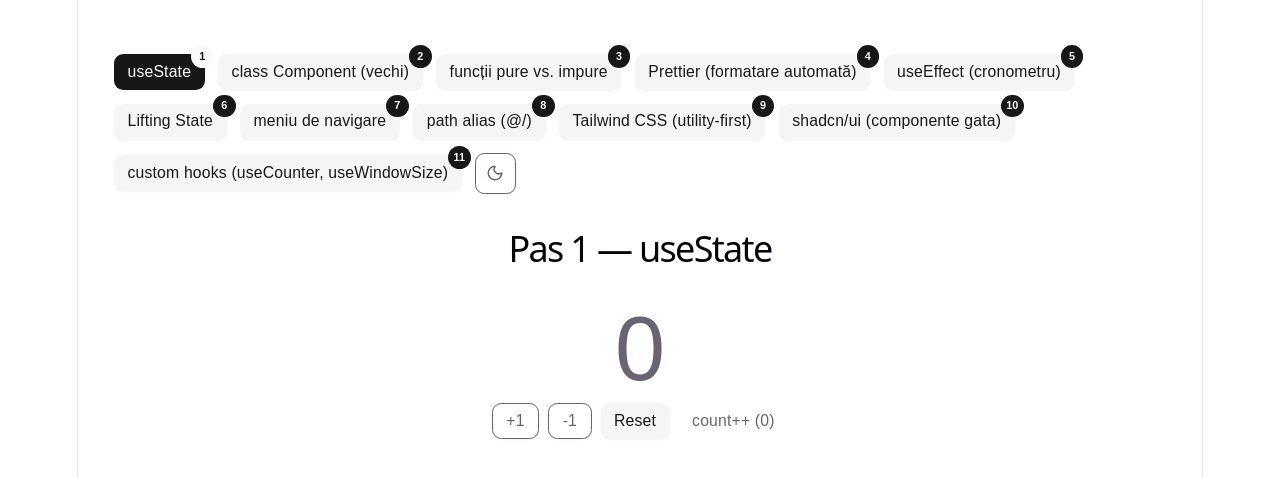
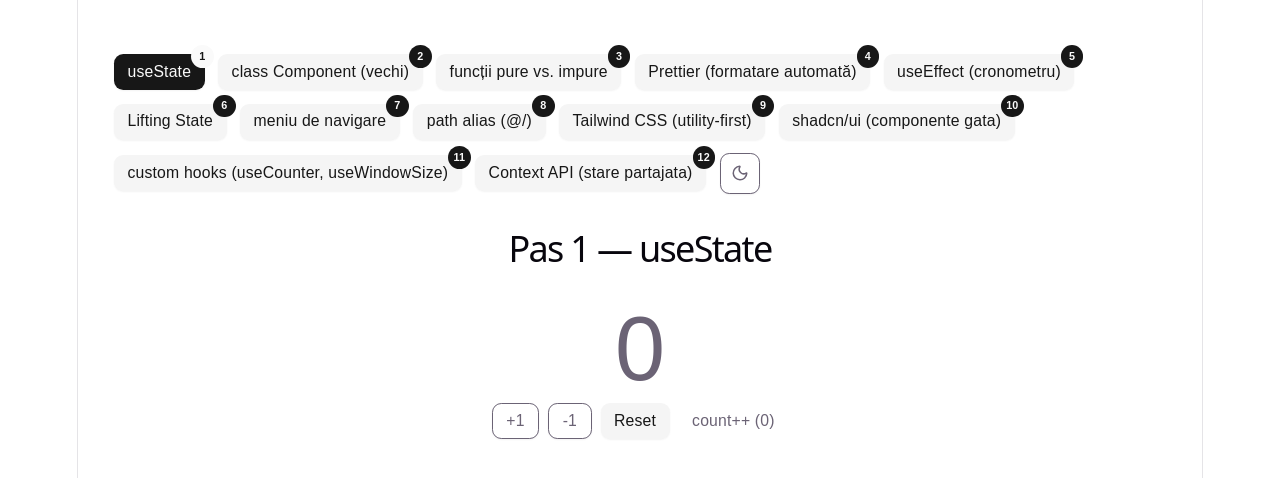
Before and after one commit to vculea/react-basics-tutorial, a React (Vite) app: page / in a window 1280 px wide. Shown: the top 478 px of the page. Built offline with nearby package versions, Linux system fonts and the light colour scheme.

Commit message:
Context API

```diff
--- a/src/App.tsx
+++ b/src/App.tsx
@@ -1,4 +1,3 @@
-import { useState } from "react";
 import type { ReactNode } from "react";
 import { Counter } from "@/demos/Counter";
 import { CounterClass } from "@/demos/CounterClass";
@@ -11,8 +10,10 @@ import { PathAlias } from "@/demos/PathAlias";
 import { TailwindSetup } from "@/demos/TailwindSetup";
 import { ShadcnSetup } from "@/demos/ShadcnSetup";
 import { CustomHooks } from "@/demos/CustomHooks";
+import { ContextDemo } from "@/demos/ContextDemo";
 import { DemoTab } from "@/components/DemoTab";
 import { ThemeToggle } from "@/components/ThemeToggle";
+import { ActiveStepProvider, useActiveStep } from "@/context/ActiveStepProvider";
 
 // Sursa unica de adevar: activeId. Titlul, continutul si butonul selectat
 // se DERIVEAZA din el — nu tinem in state si lista si elementul activ separat.
@@ -30,19 +31,19 @@ const demos: Demo[] = [
   { id: "path-alias", step: 8, title: "path alias (@/)", element: <PathAlias /> },
   { id: "tailwind-setup", step: 9, title: "Tailwind CSS (utility-first)", element: <TailwindSetup /> },
   { id: "shadcn-setup", step: 10, title: "shadcn/ui (componente gata)", element: <ShadcnSetup /> },
-  { id: "custom-hooks", step: 11, title: "custom hooks (useCounter, useWindowSize)", element: <CustomHooks /> }
+  { id: "custom-hooks", step: 11, title: "custom hooks (useCounter, useWindowSize)", element: <CustomHooks /> },
+  { id: "context", step: 12, title: "Context API (stare partajata)", element: <ContextDemo /> }
 ];
 
-function App() {
-  // useState: selectia traieste in memoria React — se pierde la refresh.
-  const [activeId, setActiveId] = useState(demos[0].id);
-  const active = demos.find(d => d.id === activeId) ?? demos[0];
+function AppContent() {
+  const { activeId, setActiveId, steps } = useActiveStep();
+  const active = steps.find(demo => demo.id === activeId) ?? steps[0];
 
   return (
     <div style={{ padding: "2rem", fontFamily: "sans-serif" }}>
       {/* paddingTop lasă spațiu pentru badge-urile care depășesc chenarul butonului */}
       <nav style={{ display: "flex", flexWrap: "wrap", gap: "0.75rem", paddingTop: "1rem", marginBottom: "1.5rem", alignItems: "center" }}>
-        {demos.map(d => (
+        {steps.map(d => (
           <DemoTab key={d.id} step={d.step} title={d.title} active={d.id === activeId} onClick={() => setActiveId(d.id)} />
         ))}
         <ThemeToggle />
@@ -55,4 +56,12 @@ function App() {
   );
 }
 
+function App() {
+  return (
+    <ActiveStepProvider steps={demos}>
+      <AppContent />
+    </ActiveStepProvider>
+  );
+}
+
 export default App;
--- /dev/null
+++ b/src/context/ActiveStepProvider.tsx
@@ -0,0 +1,53 @@
+// Pas 12 — Context API.
+// De ce: activeId este folosit de meniul din header si de continutul paginii.
+// Context il pune intr-o singura sursa, citita direct de orice descendent,
+// fara props trecute prin componente care nu au nevoie de ele.
+
+import { createContext, useContext, useEffect, useState } from "react";
+import type { Dispatch, ReactNode, SetStateAction } from "react";
+
+export type Step = {
+  id: string;
+  step: number;
+  title: string;
+  element: ReactNode;
+};
+
+type ActiveStepContextValue = {
+  activeId: string;
+  setActiveId: Dispatch<SetStateAction<string>>;
+  steps: Step[];
+};
+
+type Props = {
+  steps: Step[];
+  children: ReactNode;
+};
+
+const ACTIVE_STEP_STORAGE_KEY = "active-step-id";
+
+// undefined este intentionat: hook-ul poate detecta un consumator fara provider.
+const ActiveStepContext = createContext<ActiveStepContextValue | undefined>(undefined);
+
+export function ActiveStepProvider({ steps, children }: Props) {
+  const [activeId, setActiveId] = useState(() => {
+    const savedId = localStorage.getItem(ACTIVE_STEP_STORAGE_KEY);
+    return savedId !== null && steps.some(step => step.id === savedId) ? savedId : steps[0].id;
+  });
+
+  useEffect(() => {
+    localStorage.setItem(ACTIVE_STEP_STORAGE_KEY, activeId);
+  }, [activeId]);
+
+  return <ActiveStepContext.Provider value={{ activeId, setActiveId, steps }}>{children}</ActiveStepContext.Provider>;
+}
+
+export function useActiveStep() {
+  const context = useContext(ActiveStepContext);
+
+  if (context === undefined) {
+    throw new Error("useActiveStep trebuie apelat sub <ActiveStepProvider>.");
+  }
+
+  return context;
+}
--- /dev/null
+++ b/src/demos/ContextDemo.tsx
@@ -0,0 +1,90 @@
+// Pas 12 — Context API.
+// De ce: pasul activ este necesar in locuri diferite ale aplicatiei. Provider-ul
+// este singura sursa de adevar, iar toti consumatorii impart aceeasi stare.
+// Spre deosebire de Pas 11, doua apeluri useCounter creeaza instante separate.
+
+import { useActiveStep } from "@/context/ActiveStepProvider";
+import { useCounter } from "@/hooks/useCounter";
+import { Button } from "@/components/ui/button";
+
+const recipe = `1. const ActiveStepContext = createContext<ActiveStepContextValue | undefined>(undefined)
+2. function ActiveStepProvider({ steps, children }) {
+     const [activeId, setActiveId] = useState(() => citesteSiValideazaLocalStorage(steps))
+     useEffect(() => localStorage.setItem("active-step-id", activeId), [activeId])
+     return <ActiveStepContext.Provider value={{ activeId, setActiveId, steps }}>{children}</ActiveStepContext.Provider>
+   }
+3. function useActiveStep() {
+     const context = useContext(ActiveStepContext)
+     if (context === undefined) throw new Error("Lipseste ActiveStepProvider")
+     return context
+   }
+4. <ActiveStepProvider steps={demos}>...consumatorii...</ActiveStepProvider>
+5. const { activeId, setActiveId, steps } = useActiveStep()`;
+
+type CounterPanelProps = {
+  label: string;
+  count: number;
+  onIncrement: () => void;
+};
+
+function CounterPanel({ label, count, onIncrement }: CounterPanelProps) {
+  return (
+    <div style={{ border: "1px solid #ccc", borderRadius: "4px", padding: "1rem" }}>
+      <h3 style={{ marginTop: 0 }}>{label}</h3>
+      <p>
+        Persoane: <strong>{count}</strong>
+      </p>
+      <Button onClick={onIncrement}>+1</Button>
+    </div>
+  );
+}
+
+function CodeBlock({ children }: { children: string }) {
+  return (
+    <pre style={{ overflowX: "auto", background: "#f5f5f5", border: "1px solid #ddd", borderRadius: "4px", padding: "1rem", fontSize: "0.8rem" }}>
+      <code>{children}</code>
+    </pre>
+  );
+}
+
+export function ContextDemo() {
+  const { activeId, setActiveId, steps } = useActiveStep();
+  const copii = useCounter(0, 1);
+  const adulti = useCounter(0, 1);
+
+  return (
+    <div style={{ display: "grid", gap: "1.5rem" }}>
+      <p>
+        Am primit fara prop: <code>activeId = &quot;{activeId}&quot;</code>. Schimba un tab din header: valoarea se actualizeaza aici.
+      </p>
+
+      <div style={{ display: "grid", gridTemplateColumns: "repeat(auto-fit, minmax(250px, 1fr))", gap: "1rem" }}>
+        <section style={{ border: "1px solid #ccc", borderRadius: "4px", padding: "1rem" }}>
+          <h2 style={{ marginTop: 0 }}>GLOBAL — useContext</h2>
+          <p>Acest dropdown si meniul din header scriu in aceeasi stare a provider-ului.</p>
+          <select value={activeId} onChange={event => setActiveId(event.target.value)} style={{ maxWidth: "100%", padding: "0.5rem" }}>
+            {steps.map(step => (
+              <option key={step.id} value={step.id}>
+                Pas {step.step} — {step.title}
+              </option>
+            ))}
+          </select>
+        </section>
+
+        <section style={{ border: "1px solid #ccc", borderRadius: "4px", padding: "1rem" }}>
+          <h2 style={{ marginTop: 0 }}>LOCAL — useState, Pas 11</h2>
+          <p>Fiecare apel useCounter are propria stare: copiii si adultii nu se influenteaza.</p>
+          <div style={{ display: "grid", gap: "0.75rem" }}>
+            <CounterPanel label="Copii" count={copii.count} onIncrement={copii.increment} />
+            <CounterPanel label="Adulti" count={adulti.count} onIncrement={adulti.increment} />
+          </div>
+        </section>
+      </div>
+
+      <section>
+        <h2>Reteta in 5 pasi</h2>
+        <CodeBlock>{recipe}</CodeBlock>
+      </section>
+    </div>
+  );
+}
```
